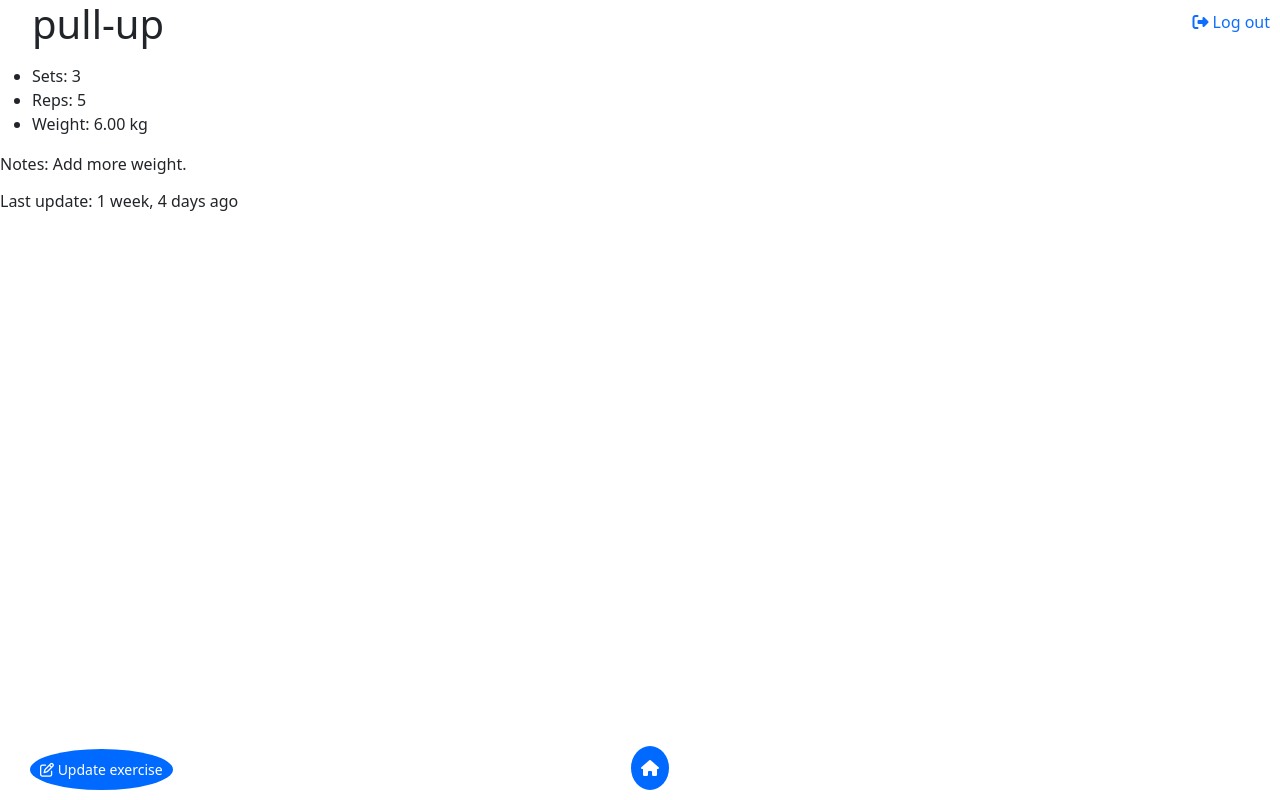
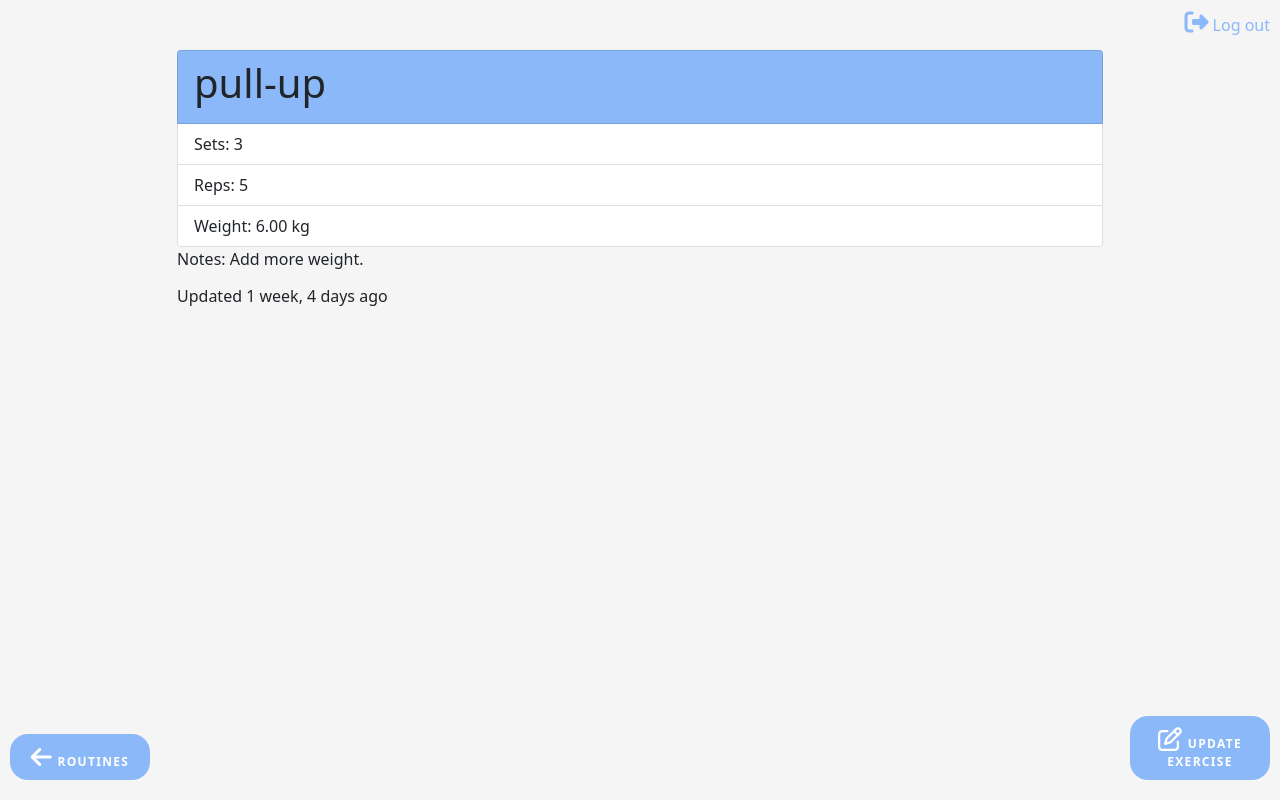
Before and after one commit to ggeerroo/project_gym, a Django app: page /sessions/exercise/1/detail/ in a window 1280 px wide. Run offline with Django 3.2, Linux system fonts and the light colour scheme; a user stored in the database is signed in; data comes from the database, SQL or seed files in the repository; both versions use the stored data as it was after the commit; some libraries are stand-ins or nearby versions.

Commit message:
Basic functionality is ready. Front end is not too terrible.

```diff
--- a/home/templates/base.html
+++ b/home/templates/base.html
@@ -19,12 +19,12 @@
 <link rel="stylesheet" href="{% static 'sessions/css/styles.css' %}">
 </head>
 
+<body>
 
-<body>
   <div>{% block base_content %}{% endblock %}</div>
+
   <!-- Bootstrap Bundle with Popper -->
   <script src="https://cdn.jsdelivr.net/npm/bootstrap@5.1.1/dist/js/bootstrap.bundle.min.js" integrity="sha384-/bQdsTh/da6pkI1MST/rWKFNjaCP5gBSY4sEBT38Q/9RBh9AH40zEOg7Hlq2THRZ" crossorigin="anonymous"></script>
-
 </body>
 
 <footer>{% block footer %}{% endblock %}</footer>
--- a/home/templates/layout.html
+++ b/home/templates/layout.html
@@ -4,24 +4,34 @@
 {% block base_content %}
 
 {% load static %}
+{% block head %}{% endblock head %}
+{% if user.is_authenticated %}
+    <a id="logout" href="{% url 'logout' %}">
+        <i class="fas fa-sign-out-alt" title="Logout"></i>
+        <span class="icon-text">Log out</span>
+    </a>
+{% endif %}
 
-<a id="logout" href="{% url 'logout' %}">
-    <i class="fas fa-sign-out-alt" title="Logout"></i>
-    <span class="icon-text">Log out</span>
-</a>
 
-<a style="display: none;" id="home-button" href="{% url 'home' %}">
-    <i class="fas fa-home" title="Home"></i>
-</a>
 
-<a class="blue-button bottom-right" style="display:none;" id="back_to_session" href="">
+
+<a class="my_button bottom-left" style="display:none;" id="back_to_session" href="">
     <i class="fas fa-dumbbell" title="Session"></i>
     <span class="icon-text"> Back to Session</span>
 </a>
 
-<div>{% block content %}{% endblock content %}</div>
+<div class="container">
+    <div class="row justify-content-center">
+        <div class="col-10">
+            <div>{% block content %}{% endblock content %}</div>
+        </div>
+    </div>
+</div>
+
+
 
 <!-- My JS -->
 <script src="{% static 'sessions/js/navigation.js' %}"></script>
+<script>{% block my_script %}{% endblock my_script %}</script>
 
 {% endblock base_content %}
--- a/project_gym/settings.py
+++ b/project_gym/settings.py
@@ -37,6 +37,7 @@ INSTALLED_APPS = [
     'home',
     'sessions',
     'welcome',
+    'crispy_forms',
 
     'django.contrib.admin',
     'django.contrib.auth',
@@ -136,3 +137,7 @@ STATIC_URL = '/static/'
 # https://docs.djangoproject.com/en/3.2/ref/settings/#default-auto-field
 
 DEFAULT_AUTO_FIELD = 'django.db.models.BigAutoField'
+
+# For use with crispy forms
+# Reference: https://simpleisbetterthancomplex.com/tutorial/2018/08/13/how-to-use-bootstrap-4-forms-with-django.html
+CRISPY_TEMPLATE_PACK = 'bootstrap4'
--- a/sessions/static/sessions/css/styles.css
+++ b/sessions/static/sessions/css/styles.css
@@ -1,63 +1,11 @@
- /* Reference: https://www.w3schools.com/howto/howto_js_sidenav.asp */
+ body {
+   background-color: whitesmoke;
+ }
 
-  /* Add a black background color to the top navigation */
-.topnav {
-  background-color: #333;
-  overflow: hidden;
-}
-
-/* Style the links inside the navigation bar */
-.topnav a {
-  float: left;
-  display: block;
-  color: #f2f2f2;
-  text-align: center;
-  padding: 14px 16px;
-  text-decoration: none;
-  font-size: 17px;
-}
-
-/* Change the color of links on hover */
-.topnav a:hover {
+ /* Change the color of links on hover */
+a:hover {
   background-color: #ddd;
   color: black;
-}
-
-/* Add an active class to highlight the current page */
-.topnav a.active {
-  background-color: #04AA6D;
-  color: white;
-}
-
-/* Hide the link that should open and close the topnav on small screens */
-.topnav .icon {
-  display: none;
-}
-
-
-
- /* When the screen is less than 600 pixels wide, hide all links, except for the first one ("Home"). Show the link that contains should open and close the topnav (.icon) */
- @media screen and (max-width: 600px) {
-  .topnav a:not(:first-child) {display: none;}
-  .topnav a.icon {
-    float: right;
-    display: block;
-  }
-}
-
-/* The "responsive" class is added to the topnav with JavaScript when the user clicks on the icon. This class makes the topnav look good on small screens (display the links vertically instead of horizontally) */
-@media screen and (max-width: 600px) {
-  .topnav.responsive {position: relative;}
-  .topnav.responsive a.icon {
-    position: absolute;
-    right: 0;
-    top: 0;
-  }
-  .topnav.responsive a {
-    float: none;
-    display: block;
-    text-align: left;
-  }
 }
 
 
@@ -114,7 +62,7 @@
   /* -webkit-text-stroke: 1px black; */ /* Font border: width and color */
   z-index: 1000;
   -webkit-backface-visibility: none;
-  background-color: #0069ff;
+  background-color: #0069ff6e;
   border-radius: 18px;
   color: #fff;
   font-size: 12px;
@@ -128,12 +76,10 @@
   -webkit-transition: background .2s ease;
   transition: background .2s ease;
   width: 140px;
+  margin-bottom: 10px;
 }
 
 .my_nav{
- /*  border-style: solid;
-  border-width: thick;
-  border-color: black; */
   margin: 20px auto 20px auto;
   font-size: 15px;
 }
@@ -166,8 +112,9 @@
 /* Button right */
 .bottom-right {
   position: fixed;
-  right: 20px;
+  right: 10px;
   bottom: 0;
+  margin-bottom: 20px;
 }
 
 
@@ -175,8 +122,9 @@
 /* Button left */
 .bottom-left {
   position: fixed;
-  left: 20px;
+  left: 10px;
   bottom: 0;
+  margin-bottom: 20px;
 }
 
 .container {
@@ -202,7 +150,6 @@
 
 #home-button {
   font-size: 16px;
-  margin-bottom: 10px;
   bottom: 0;
   /* Reference for center align: https://stackoverflow.com/a/32694476/12951673 */
   left: 50%;
@@ -216,9 +163,7 @@
   text-decoration: none;
   /* display: inline-block; */
   border-radius: 50%;
-  font-size: 16px;
   margin: 10px;
-  padding: 10px;
 }
 
 
@@ -237,6 +182,7 @@
 }
 
 #logout {
+  color: #0069ff6e;
   display: inline;
   position: absolute;
   text-align: center;
@@ -246,14 +192,50 @@
   top: 0;
 }
 
+/* Crispy forms */
+.asteriskField {
+  display: none;
+}
+
+.title {
+  background-color: #0069ff6e;
+}
+
+.nopadding-h1 {
+  padding: 0% !important;
+}
+
+
+/* Icons' size */
+.far, .fas{
+  font-size: x-large;
+}
+
+/* Home page buttons */
+.p-2 {
+  display: block;
+}
+
+/* Home page title */
+.display-1 {
+  font-size: calc(1.625rem + 4.5vw);
+  font-weight: 200;
+  line-height: 1.2;
+  font-size: 50px;
+  letter-spacing: 5px;
+}
+
+/* .gold {
+  font-weight: 900;
+  color: #f2c94c;
+  text-shadow: 0 0 0px #fff, 0 0 50px #f2c94c;
+} */
+
+
+/* When screen is small */
 @media screen and (max-width: 400px) {
   .icon-text {
     display: none;
-  }
-
-  .my_button
-  .blue-button, .fa-dumbbell, .fa-edit{
-    display: block;
   }
 
   .home-menu {
@@ -263,13 +245,5 @@
   .my_nav {
     margin: 20px auto 20px auto;
   }
+
 }
-
-/* @media screen and (min-width: 401px) {
-  .icon-text .my_button{
-    display: fixed;
-  }
-  .blue-button .fa-dumbbell .fa-edit{
-    display: none;
-  }
-} */
--- a/sessions/static/sessions/js/navigation.js
+++ b/sessions/static/sessions/js/navigation.js
@@ -17,7 +17,9 @@ function check_session() {
     if (document.getElementById("new_session") !== null) {
       document.getElementById('new_session').style.display = 'block';
     }
-    document.getElementById("home-button").style.display = "block";
+    if (document.getElementById("home-button") !== null) {
+      document.getElementById('home-button').style.display = 'block';
+    }
   }
 }
 
--- a/sessions/templates/sesh/exercise_detail.html
+++ b/sessions/templates/sesh/exercise_detail.html
@@ -1,29 +1,31 @@
 {% extends "layout.html" %}
 {% block title %}Exercise{% endblock %}
-
+{% load static%}
 {% block content %}
 
-{% load static%}
+<ul class="list-group">
+    <div class="list-group-item title"><h1>{{ exercise.name }}</h1></div>
+    <li class="list-group-item list-group-item-action flex-column align-items-start">Sets: {{ exercise.sets }}</li>
+    <li class="list-group-item list-group-item-action flex-column align-items-start">Reps: {{ exercise.repetitions }}</li>
+    <li class="list-group-item list-group-item-action flex-column align-items-start">Weight: {{ exercise.weight }} kg</li>
+</ul>
+<p>Notes: {{ exercise.notes }}</p>
 
-<ul><h1>{{ exercise.name }}</h1></ul>
-<div>
-    <ul>
-        <li>Sets: {{ exercise.sets }}</li>
-        <li>Reps: {{ exercise.repetitions }}</li>
-        <li>Weight: {{ exercise.weight }} kg</li>
-    </ul>
-    <p>Notes: {{ exercise.notes }}</p>
-</div>
+<h6>Updated {{ exercise.updated_at|timesince }} ago</h6>
 
-<h6>Last update: {{ exercise.updated_at|timesince }} ago</h6>
-
-<br>
-
-<a class="blue-button bottom-left" href="{% url 'sessions:exercise_update' exercise.id %}">
+<a class="my_button bottom-right" href="{% url 'sessions:exercise_update' exercise.id %}">
     <i class="far fa-edit" title="Update"></i>
     <span class="icon-text">Update exercise</span>
 </a>
 
-{% comment %} <script src="{% static 'sessions/js/exercise_detail.js' %}"></script> {% endcomment %}
+<a class="my_button bottom-left"  id="back_exercise_list" href="{% url 'sessions:routine_list' %}">
+    <i class="fas fa-arrow-left" title="home"></i>
+    <span class="icon-text">Routines</span>
+</a>
+{% endblock content %}
 
-{% endblock content %}
+{% block my_script %}
+if (localStorage.getItem('current_session')) {
+    document.getElementById("back_exercise_list").style.display = "none";
+  }
+{% endblock my_script %}
--- a/sessions/templates/sesh/session_create_form.html
+++ b/sessions/templates/sesh/session_create_form.html
@@ -22,5 +22,9 @@
   </div>
 </div>
 
+<a class="my_button bottom-left"  href="{% url 'home' %}">
+    <i class="fas fa-arrow-left" title="home"></i>
+    <span class="icon-text"> Back Home</span>
+</a>
 
 {% endblock content %}
--- a/sessions/views.py
+++ b/sessions/views.py
@@ -85,7 +85,7 @@ class ExerciseDetail(LoginRequiredMixin,DetailView):
 
 class ExerciseUpdate(LoginRequiredMixin, UpdateView):
     model = Exercise
-    fields = ['sets', 'repetitions', 'weight']
+    fields = ['sets', 'repetitions', 'weight', 'notes']
 
     #   Create a clone of the exercise so we can keep a record of the progress
     def form_valid(self, form):
--- a/welcome/templates/registration/login.html
+++ b/welcome/templates/registration/login.html
@@ -1,5 +1,5 @@
 {% extends "base.html" %}
-
+{% load crispy_forms_tags %}
 {% block base_content %}
 
 {% if form.errors %}
@@ -31,7 +31,6 @@
     <input type="submit" value="login">
     <input type="hidden" name="next" value="{{ next }}">
     </form>
-
 {# Assumes you set up the password_reset view in your URLconf #}
 {#Setting authentication and password reset: https://developer.mozilla.org/en-US/docs/Learn/Server-side/Django/Authentication #}
 <p><a href="{% url 'password_reset' %}">Lost password?</a></p>
```
Also changed, not shown: home/templates/home/home.html (+15 -5 lines), sessions/static/sessions/css/stopwatch.css (+1 -22 lines), sessions/templates/sesh/exercise_form.html (+15 -5 lines), sessions/templates/sesh/routine_detail.html (+5 -7 lines), sessions/templates/sesh/routine_list.html (+7 -2 lines), sessions/templates/sesh/session_detail.html (+7 -19 lines), sessions/templates/sesh/session_form.html (deleted, +0 -12 lines), README.md, db.sqlite3. Lines whose indentation alone changed are shown as unchanged.
